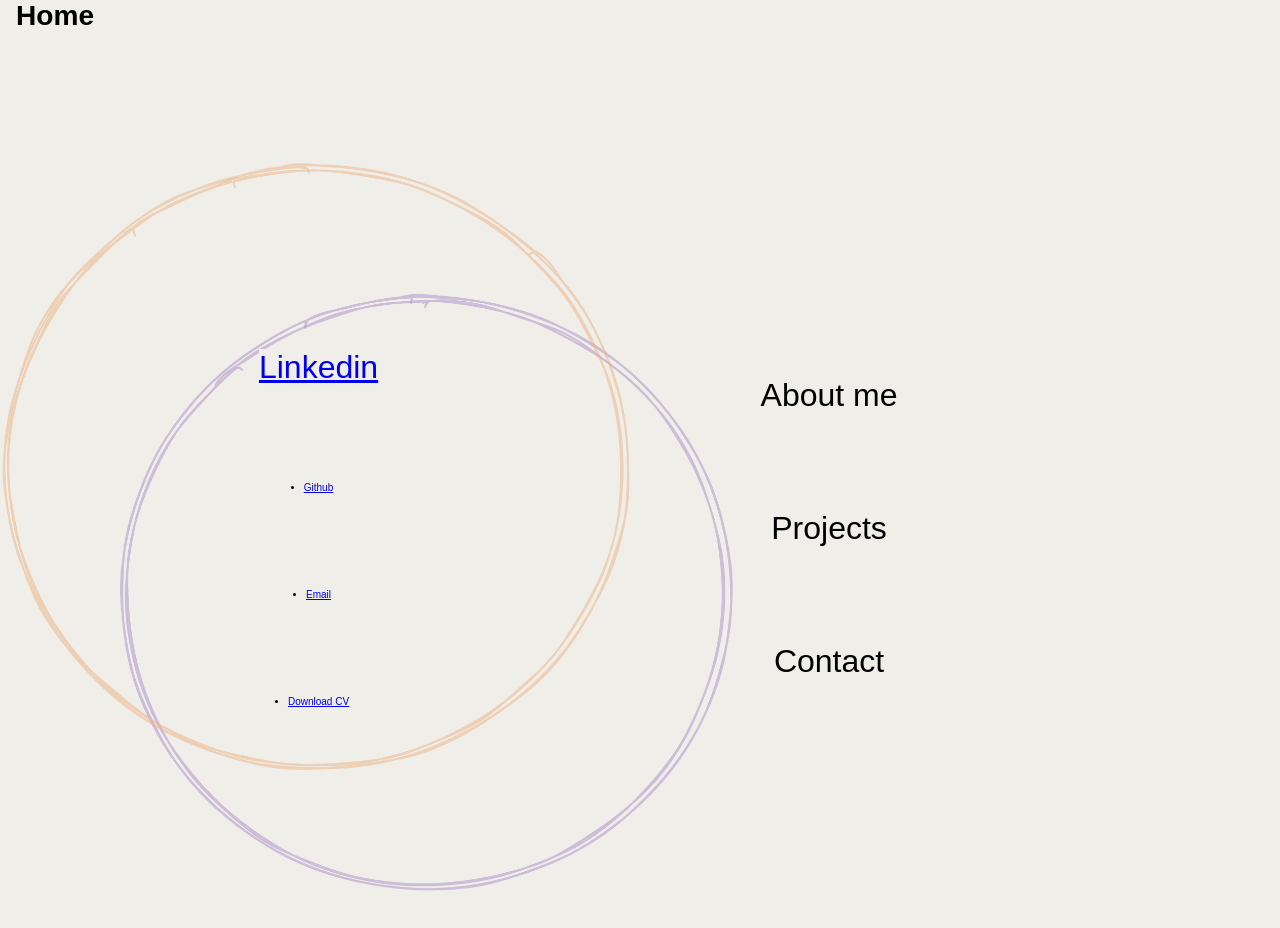
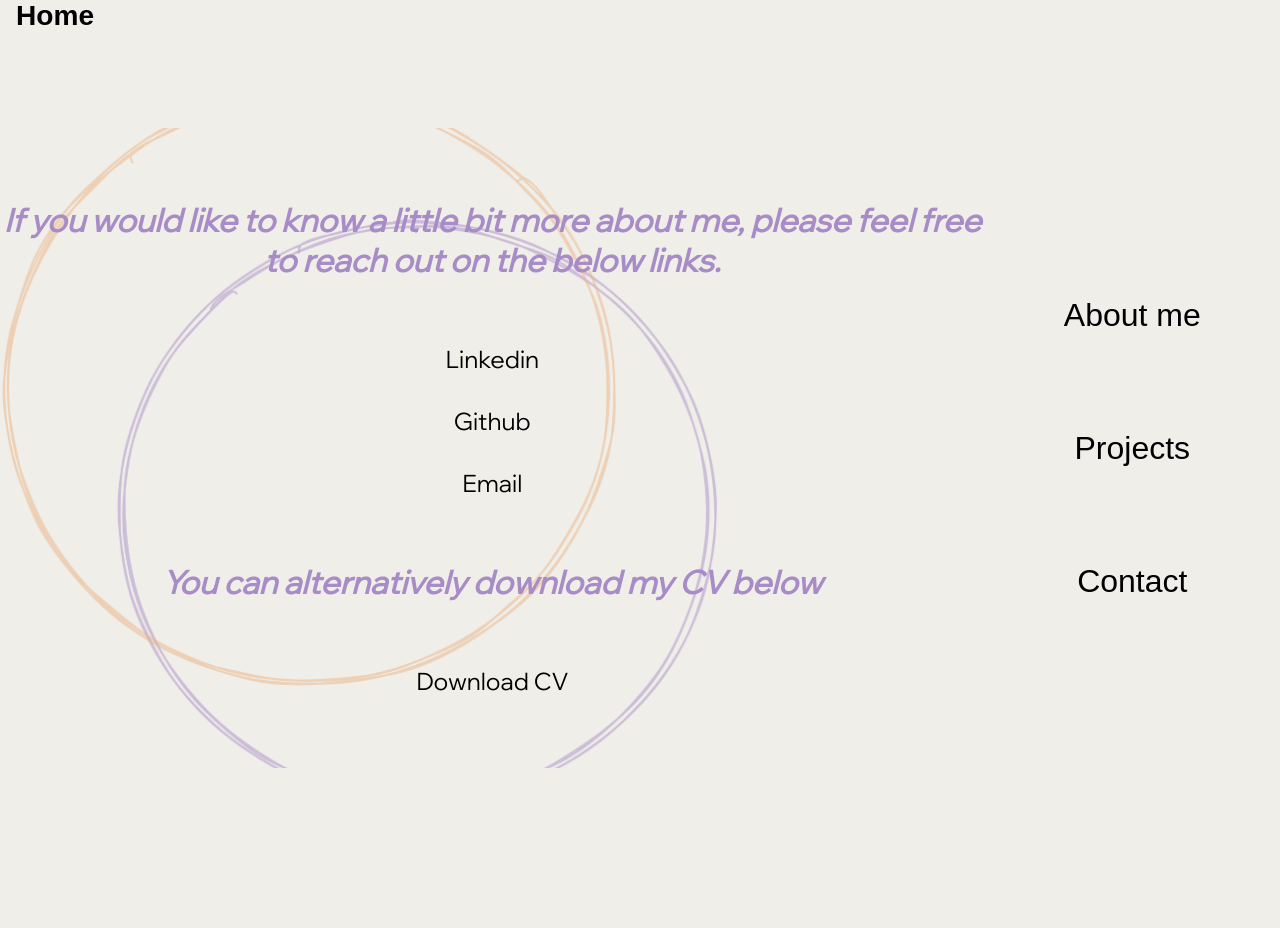
Before and after one commit to NataliaBlanco/portfolio, a React app: page /#/Contact in a window 1280 px wide. After the commit the page ends 800 px from the top, so only its background shows below. Built offline with nearby package versions, Linux system fonts and the light colour scheme; a web font is replaced by a local one.

Commit message:
add some style

```diff
--- a/public/index.html
+++ b/public/index.html
@@ -6,6 +6,8 @@
   <link rel="icon" href="%PUBLIC_URL%/favicon.png" />
   <meta name="viewport" content="width=device-width, initial-scale=1" />
   <script src="https://kit.fontawesome.com/fdfeecc597.js" crossorigin="anonymous"></script>
+  <link rel="stylesheet" href="https://cdn.jsdelivr.net/npm/font-awesome@5.15.3/css/all.min.css">
+
 
   <!-- Por aquí van font-awesome y Google Fonts -->
 
--- a/src/components/pages/About.js
+++ b/src/components/pages/About.js
@@ -9,7 +9,7 @@ const About = () => {
       <div className="main">
         <section className="about__section">
           <img className="pic" src={Nat} alt="Natalia Blanco"></img>
-          <h2 className="section__subtitle--2">Hello peps! </h2>
+          <h2 className="section__subtitle--2">Hello peeps! </h2>
           <p className="section__p">
             A versatile individual with a large background in the Fashion
             indsutry, recently converted into the tech world and looking for new
--- a/src/components/pages/Contact.js
+++ b/src/components/pages/Contact.js
@@ -7,11 +7,15 @@ const Contact = () => {
     <>
       <Header />
       <div className="main">
-        <section className="main__section">
-          <ul className="nav__menu">
-            <li className="menu__list">
+        <section className="contact__section">
+          <p className="prg">
+            If you would like to know a little bit more about me, please feel
+            free to reach out on the below links.
+          </p>
+          <ul className="menu">
+            <li className="menu__li">
               <a
-                className="link"
+                className="menu__li__linkedin"
                 href="https://www.linkedin.com/in/natalia-blanco-outeiral"
                 title="Linkedin"
                 target="_blank"
@@ -20,9 +24,9 @@ const Contact = () => {
                 Linkedin
               </a>
             </li>
-            <li>
+            <li className="menu__li">
               <a
-                className="link"
+                className="menu__li__github"
                 href="https://github.com/NataliaBlanco"
                 title="Github"
                 target="_blank"
@@ -31,9 +35,9 @@ const Contact = () => {
                 Github
               </a>
             </li>
-            <li>
+            <li className="menu__li">
               <a
-                className="link"
+                className="menu__li__mail"
                 href="mailto: nataliaouteiral@gmail.com"
                 title="Send me an email"
                 target="_blank"
@@ -42,9 +46,10 @@ const Contact = () => {
                 Email
               </a>
             </li>
-            <li>
+          </ul>
+          <p className="prg">You can alternatively download my CV below</p>
           <a
-                className="link"
+            className="cv"
             href={cv}
             title="Download my cv"
             target="_blank"
@@ -52,8 +57,6 @@ const Contact = () => {
           >
             Download CV
           </a>
-            </li>
-          </ul>
         </section>
         <Menu />
       </div>
--- a/src/components/pages/Projects.js
+++ b/src/components/pages/Projects.js
@@ -50,7 +50,7 @@ const Projects = ({ data }) => {
     <>
       <Header />
       <div className="main">
-        <section className="list">
+        <section className="projects__section">
           <ul className="project">{renderprojects()}</ul>
         </section>
         <Menu />
--- a/src/components/service/projectdata.json
+++ b/src/components/service/projectdata.json
@@ -10,7 +10,7 @@
   {
     "name": "Harry Potter World´s",
     "id": "2",
-    "image":"file:///../../images/nataliablanco.github.io_Cocktail_Finder_.png",
+    "image":"https://i.postimg.cc/8CspDm5M/Captura-de-pantalla-2023-05-15-a-las-10-18-40.png",
     "demo": "https://nataliablanco.github.io/Harry_Potters_world_list/",
     "repo":"https://github.com/NataliaBlanco/Harry_Potters_world_list",
     "stack": ["HTML","SASS","React"]
@@ -18,7 +18,7 @@
   {
     "name": "Friends Character Quotes",
     "id": "3",
-    "image":"",
+    "image":"https://i.postimg.cc/L625Zf5g/Captura-de-pantalla-2023-05-16-a-las-20-52-49.png",
     "demo": "https://nataliablanco.github.io/Friends_characters_quotes/",
     "repo":"https://github.com/NataliaBlanco/Friends_characters_quotes",
     "stack":["HTML","SASS","React"]
@@ -26,13 +26,23 @@
   {
     "name": "Full of Projects",
     "id": "4",
-    "image":"",
+    "image":"https://i.postimg.cc/63V0YnX4/Captura-de-pantalla-2023-05-16-a-las-21-16-04.png",
     "demo": "https://full-of-projects.onrender.com/",
     "repo":"https://github.com/NataliaBlanco/Full_of_Projects",
     "stack":["HTML","SASS","React","Node.Js","Express.Js","MySql Workbench"]
+  },
+   {
+    "name": "Awesome Business Cards",
+    "id": "5",
+    "image":"https://i.postimg.cc/05W5r4TF/Captura-de-pantalla-2023-05-16-a-las-21-09-52.png",
+    "demo": "https://nataliablanco.github.io/Awesome_Business_Cards/",
+    "repo":"https://github.com/NataliaBlanco/Awesome_Business_Cards",
+    "stack":["HTML5","SASS","JS"]
   }
 
 
 
 
+
+
 ]
--- a/src/styles/App.scss
+++ b/src/styles/App.scss
@@ -1,7 +1,6 @@
 /* Aquí van tus estilos */
 @import './core/variables.scss';
 @import './core/reset.scss';
-@import './core/mixins.scss';
 
 @import './layout/01_Header.scss';
 @import './layout/02_Home.scss';
--- a/src/styles/core/mixins.scss
+++ /dev/null
@@ -1,23 +0,0 @@
-@mixin background-fade($image-url) {
-  position: relative;
-
-  &::before {
-    content: '';
-    position: absolute;
-    top: 0;
-    left: 0;
-    width: 100%;
-    height: 100%;
-    background-image: linear-gradient(
-        rgba(255, 255, 255, 0.5),
-        rgba(255, 255, 255, 0.5)
-      ),
-      url(#{$image-url});
-    background-repeat: no-repeat;
-    background-size: 50%;
-    background-position: center;
-    z-index: -1;
-  }
-}
-
-//@include background-fade(your-image-url.jpg);
--- a/src/styles/layout/01_Header.scss
+++ b/src/styles/layout/01_Header.scss
@@ -7,7 +7,9 @@
 
   &__ttl {
     color: black;
+    background-color: transparent;
     &__link {
+      background-color: transparent;
       &:hover {
         font-size: 3rem;
         color: #a88cc7;
--- a/src/styles/layout/02_Home.scss
+++ b/src/styles/layout/02_Home.scss
@@ -1,15 +1,15 @@
 .main {
   text-decoration: none;
   font-family: $font3;
-  min-height: 100vh;
+  min-height: 80vh;
   display: flex;
   flex-direction: column-reverse;
-  justify-content: space-evenly;
   align-items: center;
+  justify-content: space-around;
   background: url('../../components/images/doublefaded.png') no-repeat 0 50%;
   background-size: 20rem;
   @media all and (min-width: 768px) {
-    background-size: 46rem;
+    background-size: 45rem;
     flex-direction: row;
     align-items: center;
   }
--- a/src/styles/layout/05_Projects.scss
+++ b/src/styles/layout/05_Projects.scss
@@ -1,4 +1,4 @@
-.list {
+.projects__section {
   background-color: transparent;
   min-width: 19rem;
   max-width: 74rem;
@@ -28,9 +28,10 @@
       box-shadow: -3px 3px 5px 3px #aaa;
       border-radius: 1rem;
       &:hover {
-        width: 23rem;
-        height: 21.5rem;
+        //width: 23rem;
+        //height: 21.5rem;
         background-color: #ebdfd6;
+        box-shadow: -3px 3px 5px 3px #b49bd1ec;
       }
 
       &__name {
@@ -45,7 +46,7 @@
       }
       &__img {
         width: 18rem;
-        height: 9rem;
+        height: 10rem;
         border-radius: 1rem;
       }
       &__stack {
--- a/src/styles/layout/06_Contact.scss
+++ b/src/styles/layout/06_Contact.scss
@@ -0,0 +1,91 @@
+.contact__section {
+  font-size: 2rem;
+  font-family: $font4;
+  background-color: transparent;
+  display: flex;
+  flex-direction: column;
+  justify-content: center;
+  align-items: center;
+  row-gap: 4rem;
+  min-width: 19rem;
+  max-width: 65rem;
+  width: 100%;
+  .prg {
+    font-size: 1.5rem;
+    font-style: italic;
+    font-weight: 600;
+    color: #a88cc7;
+    background-color: transparent;
+    text-align: center;
+    @media all and (min-width: 768px) {
+      font-size: 2rem;
+      font-style: italic;
+      font-weight: 600;
+    }
+  }
+  .menu {
+    font-size: 1.25rem;
+    display: flex;
+    flex-direction: column;
+    justify-content: center;
+    row-gap: 2rem;
+    align-items: center;
+    background-color: transparent;
+    list-style-type: none;
+    @media all and (min-width: 768px) {
+      font-size: 1.5rem;
+    }
+    .menu__li {
+      background-color: transparent;
+      &__linkedin {
+        text-decoration: none;
+        color: black;
+        background-color: transparent;
+      }
+      &__linkedin:hover {
+        background-color: #a88cc7;
+        border-radius: 5px;
+        padding: 2px 5px;
+        color: white;
+      }
+      &__github {
+        text-decoration: none;
+        color: black;
+        background-color: transparent;
+      }
+      &__github:hover {
+        background-color: #a88cc7;
+        border-radius: 5px;
+        padding: 2px 5px;
+        color: white;
+      }
+      &__mail {
+        text-decoration: none;
+        color: black;
+        background-color: transparent;
+      }
+      &__mail:hover {
+        background-color: #a88cc7;
+        border-radius: 5px;
+        padding: 2px 5px;
+        color: white;
+      }
+    }
+  }
+  .cv {
+    list-style-type: none;
+    text-decoration: none;
+    color: black;
+    background-color: transparent;
+    font-size: 1.25rem;
+    @media all and (min-width: 768px) {
+      font-size: 1.5rem;
+    }
+  }
+  .cv:hover {
+    background-color: #a88cc7;
+    border-radius: 5px;
+    padding: 2px 5px;
+    color: white;
+  }
+}
```
Also changed, not shown: src/components/images/NATALIAb.jpg (deleted), 5 other files. Lines whose indentation alone changed are shown as unchanged.
